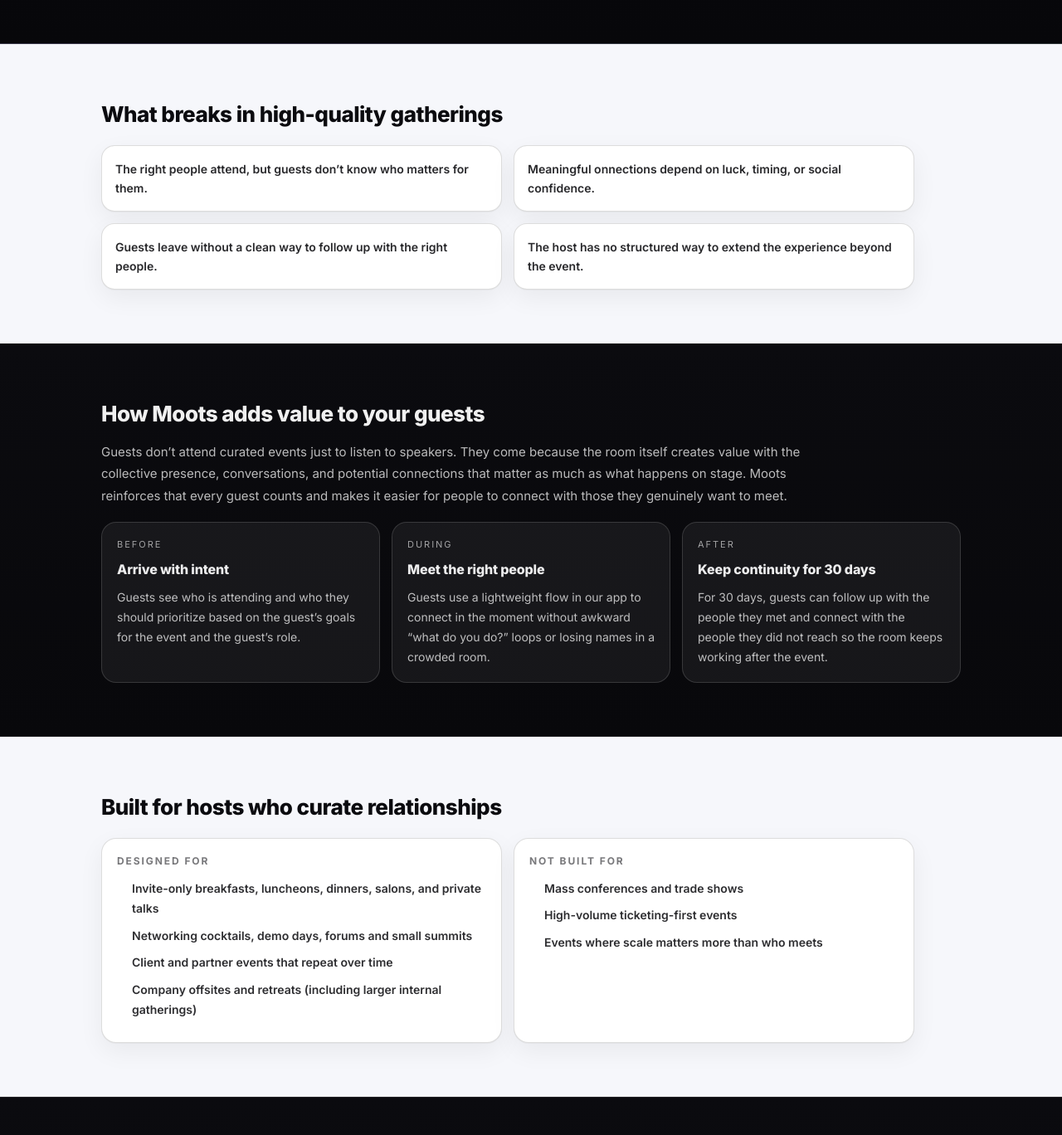
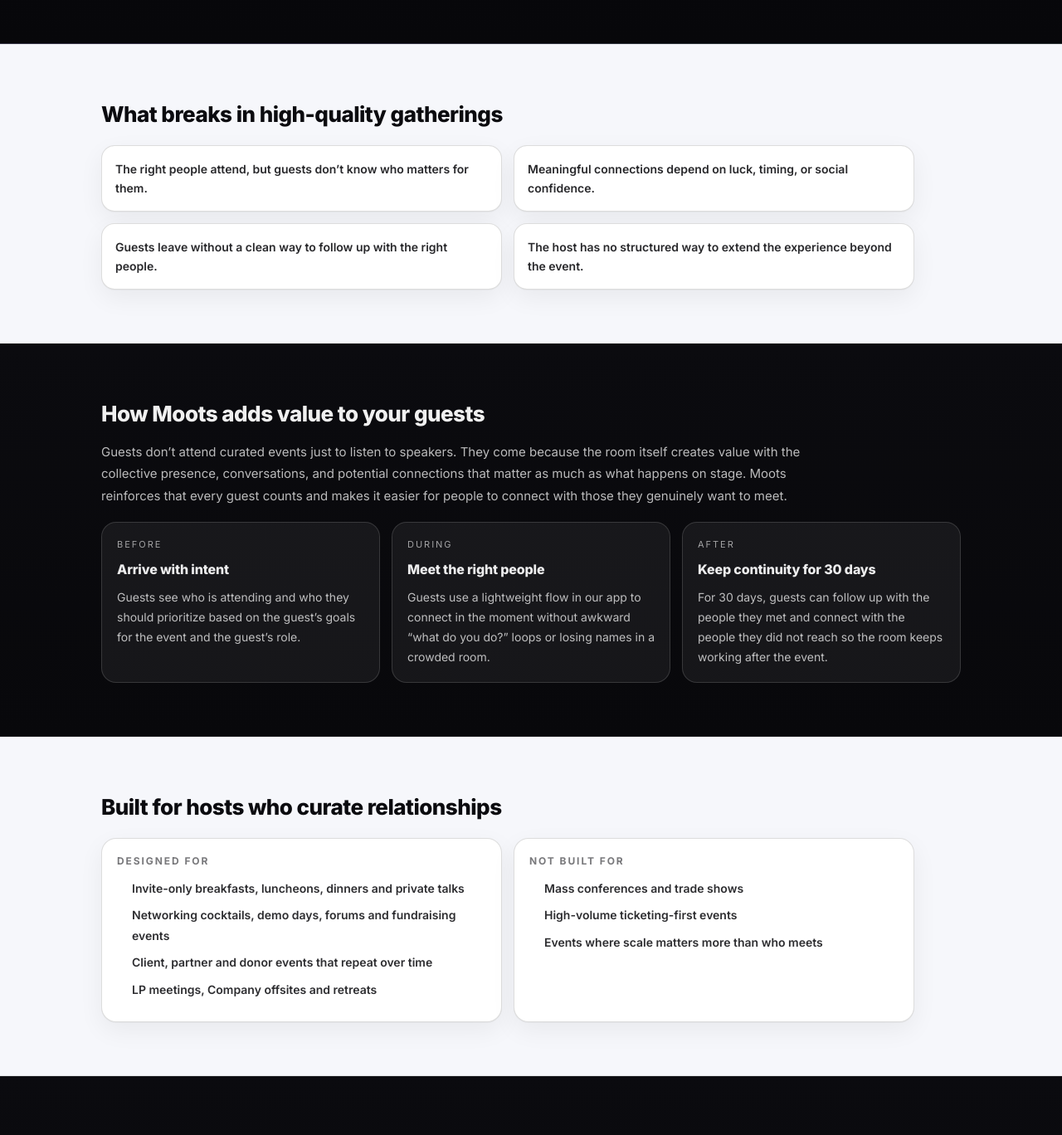
Before and after one commit to tonjebkg/moots-entry, a Next.js app: page / in a window 1280 px wide. Shown: the part 585-1953 px from the top of the page at 83% size. Built offline with nearby package versions, Linux system fonts and the light colour scheme.

Commit message:
Update landing page copy

```diff
--- a/app/page.tsx
+++ b/app/page.tsx
@@ -71,7 +71,7 @@ export default function Page() {
             </div>
             <div className="cardLight">
               <p className="cardText">
-                Meaningful onnections depend on luck, timing, or social confidence.
+                Meaningful connections depend on luck, timing, or social confidence.
               </p>
             </div>
             <div className="cardLight">
@@ -134,10 +134,10 @@ export default function Page() {
             <div className="panelLight">
               <div className="panelTitle">Designed for</div>
               <ul className="list">
-                <li>Invite-only breakfasts, luncheons, dinners, salons, and private talks</li>
-                <li>Networking cocktails, demo days, forums and small summits</li>
-                <li>Client and partner events that repeat over time</li>
-                <li>Company offsites and retreats (including larger internal gatherings)</li>
+                <li>Invite-only breakfasts, luncheons, dinners and private talks</li>
+                <li>Networking cocktails, demo days, forums and fundraising events</li>
+                <li>Client, partner and donor events that repeat over time</li>
+                <li>LP meetings, Company offsites and retreats</li>
               </ul>
             </div>
 
```
